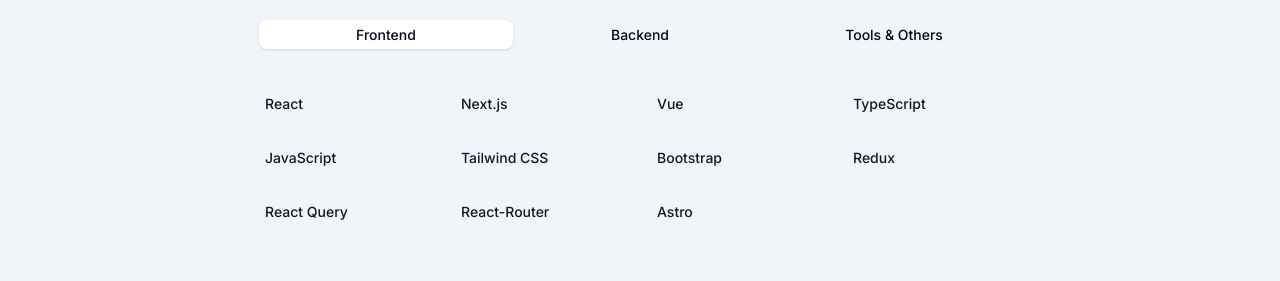
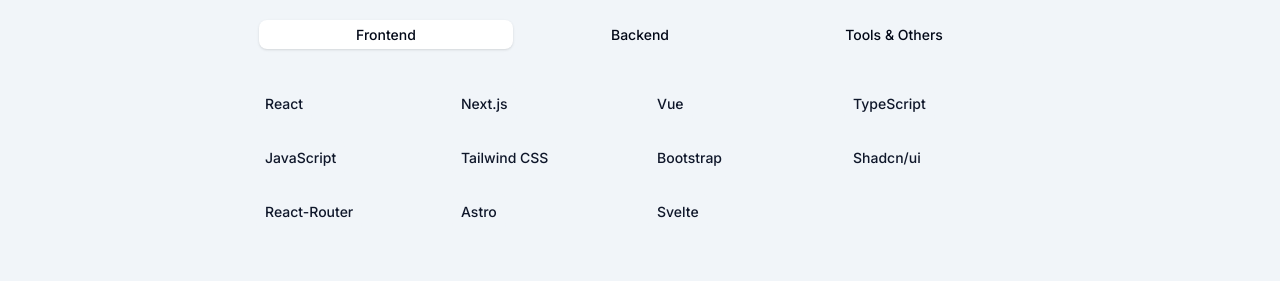
Before and after one commit to Andu-alem/ai-powered-portfolio, a Next.js app: page / in a window 1280 px wide. Shown: the part 1740-2021 px from the top of the page. Built offline with nearby package versions, Linux system fonts and the light colour scheme; no server answers.

Commit message:
feat: update skills section

```diff
--- a/src/components/skills-section.tsx
+++ b/src/components/skills-section.tsx
@@ -10,22 +10,22 @@
     "JavaScript",
     "Tailwind CSS",
     "Bootstrap",
-    "Redux",
-    "React Query",
+    "Shadcn/ui",
     "React-Router",
     "Astro",
+    "Svelte"
   ]
 
   const backendSkills = [
     "Node.js",
     "Express.js",
     "Laravel",
-    "Strapi",
+    "Strapi CMS",
     "MongoDB",
     "PostgreSQL",
     "MySQL",
     "REST API",
-    "GraphQL",
+    "Apollo GraphQL",
     "Prisma",
     "PHP",
     "Python",
@@ -41,6 +41,7 @@
     "Testing Library",
     "VS Code + Copilot",
     "Vercel v0",
+    "Openrouter API",
     "Netlify",
     "Cloudflare",
     "IoT",
```
